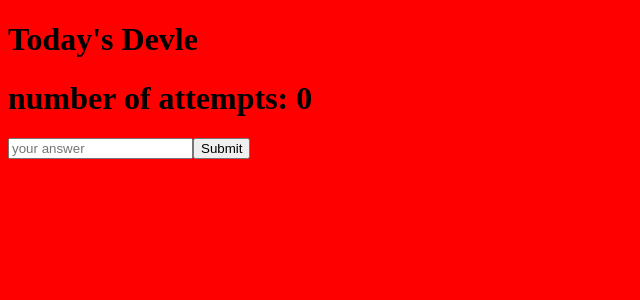
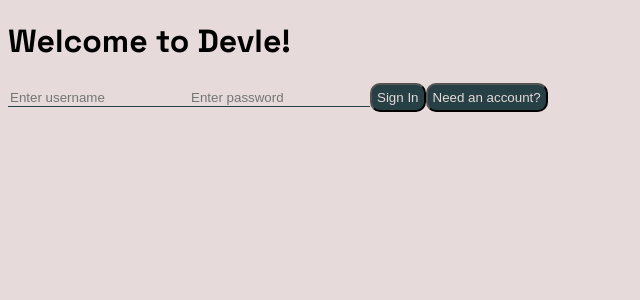
Before and after one commit to Mewtew-54/Devle, a React app: page / in a window 1280 px wide. Shown: the top 300 px of the page, without its empty margins (0-640 px from the left). Built offline with nearby package versions, Linux system fonts and the light colour scheme; no server answers.

Commit message:
fixed the algorithm logic in order to obscure and reveal the daily problem. Created routes for wins and losses.

```diff
--- a/client/App.js
+++ b/client/App.js
@@ -3,6 +3,8 @@ import { connect } from 'react-redux'
 import Home from './components/Home.jsx'
 import SignIn from './components/SignIn.jsx'
 import SignUp from './components/SignUp.jsx'
+import Popup from './components/Popup.jsx'
+import Win from './components/Win.jsx'
 import { BrowserRouter, Routes, Route } from 'react-router-dom'
 
 const App = (props) => {
@@ -10,9 +12,11 @@ const App = (props) => {
     <div>
       <BrowserRouter>
           <Routes>
-            <Route path='/' element={<Home />}/>
-            <Route path="/signin" element={<SignIn />}/>
+            <Route path='/' element={<SignIn />}/>
+            <Route path="/mainpage" element={<Home />}/>
             <Route path='/signup' element={<SignUp />}/>
+            <Route path='/popup' element={<Popup />}/>
+            <Route path='/win' element={<Win />}/>
           </Routes>
       </BrowserRouter>
     </div>
--- a/client/components/Home.jsx
+++ b/client/components/Home.jsx
@@ -1,7 +1,10 @@
-import React, { useState } from 'react';
+import React, { useState, useEffect } from 'react';
 import axios from 'axios';
 import state, { initialState, increment, reset, setDevle } from '../state';
 import { useDispatch, useSelector } from 'react-redux';
+import Popup from './Popup'
+import Win from './Win'
+import { useNavigate } from 'react-router-dom';
 
 // const devle = {
 // 	questionStrings: [
@@ -13,9 +16,12 @@ import { useDispatch, useSelector } from 'react-redux';
 // };
 
 const Home = () => {
-
+	const navigate = useNavigate();
 	const [devle, setDevle] = useState('');
-	const [attempt, setAttempt] = useState(1);
+	const [obscuredQuestion, setObscuredQuestion] = useState(devle);
+	const [indices, setIndices] = useState([]);
+	const [attempt, setAttempt] = useState(0);
+	const [show, setShow] = useState(false);
 	// const devle = useSelector(state => state.devl)
 	const attempts = useSelector((state) => state.attempts);
 	// console.log(attempts);
@@ -30,6 +36,11 @@ const Home = () => {
 	// };
 
 	// fetch the question
+
+	useEffect(() => {
+		setObscuredQuestion(obscured(devle, obscuredQuestion, getX(attempt)));
+	}, [ devle, attempt ])
+
 	axios.get('/api/')
 		.then((res) => {
 			// console.log(res.data[0].question);
@@ -37,38 +48,100 @@ const Home = () => {
 		})
 		.catch((err) => console.log(err));
 
+	let answer;
+	// answer
+	axios.get('/api/answer')
+		.then((res) => {
+			answer = res.data;
+		})
+		.catch((err) => console.log(err));
+
 	// obscure the question
 
-	const obscured = (devle, x) => {
+	// const indices = [];
+
+	const obscured = (devle, obscuredQuestion, x) => {
+		console.log('devle is ', devle)
+		// console.log('devle is: ', devle);
+		// console.log('x is: ', x);
 		// take our devle
+
+		//first iteration (obscuredQuestion === undefined), run obscured and set obscured question to result
+		//subsequent iterations, run obscured and set OQ to result
 		const dArr = devle.split(' ');
+		// console.log('dArr is: ', dArr);
 		// obscure x percentage based off of length
-		const totalWords = Math.abs(dArr.length - (dArr.length * x));
+		let totalWords = Math.floor(dArr.length - (dArr.length * x));
+		console.log('totalWords is: ', totalWords);
 		// loop through the devle arr and replace words with obscured version/remove
-		while (totalWords > 0){
-			dArr.splice(Math.floor(Math.random() * dArr.length), 1, '*');
-			totalWords -= 1;
+		// first iteration
+		if (attempt === 0){
+			// console.log('inside if conditional');
+			let indicesArr = [];
+			while (totalWords > 0){
+				let index = Math.floor(Math.random() * dArr.length)
+				if (!dArr[index].includes('_') && !dArr[index].includes('*')) {
+					// console.log('inside second conditional')
+					dArr.splice(index, 1, '*'.repeat(dArr[index].length));
+					totalWords -= 1;
+					indicesArr.push(index);
+
+					// indices.push(index);
+					// console.log("indicesArr is: ", indicesArr);
+				}
+			// setObscursedQuestion(dArr.join(' '));
 		}
-		// put together remaining words to be returned as string
+		setIndices(indicesArr);
+		console.log('state indices: ', indices)
 		return dArr.join(' ');
+		} else if (attempt < 5) {
+			console.log('indices: ', indices);
+			// grab a random index from our indices
+			const original = devle.split(' ');
+			const obscuredArr = obscuredQuestion.split(' ');
+			console.log('obscuredArr: ', obscuredArr);
+			let findIndex = indices[Math.floor(Math.random() * indices.length)];
+			console.log('findIndex: ', findIndex);
+
+			setIndices((prev) => {
+				// prev.splice(indices.indexOf(findIndex), 1);
+				return prev.filter(el => el !== findIndex);
+			});
+			// find the original word in our original devle
+			// replace the same index with original word
+			obscuredArr[findIndex] = original[findIndex];
+			return obscuredArr.join(' ');
+			// unobscure
+			// loop obsuredQuestion, check for *
+		} else return devle;
+		// // put together remaining words to be returned as string
+		// setObscuredQuestion(dArr.join(' '));
+		// return dArr.join(' ');
 	}
 
+	// console.log(obscured(devle, getX(attempt)));
 	// generate the percentage
 
 	const getX = (attempt) => {
-		let x = 0.9;
-		if (attempt === 1){
+		let x;
+		if (attempt === 0){
+			x = 0.4;
+		} else if (attempt === 1){
+			x = 0.5;
+		} else if (attempt === 2){
+			x = 0.6;
+		} else if (attempt === 3){
+			x = 0.7;
+		} else if (attempt === 4){
 			x = 0.8;
-		} else if (attempt === 2){
-			x = 0.7;
-		} else if (attempt === 3){
-			x = 0.6;
-		} else if (attempt === 4){
-			x = 0.5;
 		} else if (attempt === 5){
-			x = 0.4;
+			x = 0.9;
 		}
 		return x;
+	}
+
+	if (attempt === 5){
+		navigate('/popup');
 	}
 
 	// check if user input is correct
@@ -79,22 +152,28 @@ const Home = () => {
 		axios.post('/api/guess', userData)
 			.then((res) => {
 				console.log('res data: ', res.data);
-				(!res.data) ? setAttempt(attempt+1) : console.log('winner winner');
+				(answer == userData) ?
+
+					navigate('/win') :
+					setAttempt(attempt + 1);
+				// (!res.data) ? setAttempt(attempt+1) : console.log('winner winner');
 				console.log('attempt: ', attempt);
 			})
 			.catch((err) => console.log(err));
 	}
 
+	// const obscuredQ = (obscured(devle, getX(attempt)));
+
 	return (
 		<div>
-			<h1>Today's Devle</h1>
-			<h1> number of attempts: {attempts} </h1>
+			<h1>Devle</h1>
+			<h1> number of attempts: {attempt} </h1>
 			<div>
-				<div>{devle}</div>
+				<div>{obscuredQuestion}</div>
 			</div>
 			<form onSubmit={guess}>
 					<input type="text" name="name" id='guess' placeholder='your answer' />
-				<input type="submit" value="Submit" />
+				<button type="submit" value="Submit"> guess </button>
 			</form>
 		</div>
 	);
--- a/client/components/Popup.jsx
+++ b/client/components/Popup.jsx
@@ -0,0 +1,29 @@
+import React, { useState, useEffect } from 'react';
+import axios from 'axios';
+
+const Popup = (props) => {
+
+  const [answer, setAnswer] = useState('');
+
+  useEffect(() => {
+    axios.get('/api/answer')
+		.then((res) => {
+      console.log(res.data);
+			setAnswer(res.data);
+      console.log('answer is: ', answer);
+      console.log('typeof answer is: ', typeof answer);
+		})
+		.catch((err) => console.log(err));
+  }, [])
+
+  return (
+    <div className='popup'>
+      <div className='popup-content'>
+        <h2>Better luck next time!</h2>
+        <div>answer: {answer}</div>
+      </div>
+    </div>
+  )
+}
+
+export default Popup;
--- a/client/components/SignIn.jsx
+++ b/client/components/SignIn.jsx
@@ -10,7 +10,7 @@ const SignIn = () => {
             password: document.getElementById('password').value ,
         }
         axios.post('/api/signin', userData);
-        navigate('/');
+        navigate('/mainpage');
     }
     return (
         <div className="home">
@@ -18,7 +18,7 @@ const SignIn = () => {
                 <h1 className="welcomeMessage">Welcome to Devle!</h1>
                 <form className="form" onSubmit={submitHandler}>
                     <label className="username">
-                        <input type="text" name="username" id="username" placeholder="enter username" />
+                        <input type="text" name="username" id="username" placeholder="Enter username" />
                     </label>
                     <label className="password">
                         <input type="password" name="password" id="password" placeholder="Enter password" />
--- a/client/components/SignUp.jsx
+++ b/client/components/SignUp.jsx
@@ -11,7 +11,7 @@ const SignUp = (props) => {
       email: document.getElementById('email').value
     }
     axios.post('/api/signup', userData);
-    navigate('/signin');
+    navigate('/');
 
   }
   // if (this.props.redirect) {
@@ -21,11 +21,10 @@ const SignUp = (props) => {
         <div className="home">
         <div className="welcome" data-testid="SignUp">
           <h1 className="welcomeMessage">Welcome to Devle!</h1>
-          <h2></h2>
 
           <form className="form" onSubmit={submitHandler}>
             <label className="username">
-              <input type="text" name="username" id="username" placeholder="enter username" />
+              <input type="text" name="username" id="username" placeholder="Enter username" />
             </label>
             <label className="email">
               <input type="email" name="email" id="email" placeholder="your@email.here" />
@@ -40,8 +39,8 @@ const SignUp = (props) => {
             <button className="link" id="submitBtn" type="submit">
               Sign Up
             </button>
-            <button className="link needAccount">
-              <Link id='link' to='/signin'>Already have an account?</Link>
+            <button className="link">
+              <Link id='link' to='/'>Already have an account?</Link>
             </button>
           </form>
         </div>
--- /dev/null
+++ b/client/components/Win.jsx
@@ -0,0 +1,14 @@
+import React from 'react';
+
+const Win = props => {
+
+  return (
+    <div className='popup'>
+      <div className='popup-content'>
+        <h2>You are correct! Great job!</h2>
+      </div>
+    </div>
+  )
+}
+
+export default Win;
--- a/client/style.css
+++ b/client/style.css
@@ -1,3 +1,26 @@
+@import url('https://fonts.googleapis.com/css2?family=Space+Grotesk:wght@400;500;700&display=swap');
+
 body {
-    background-color: red;
+    background-color:   #E6DADA;
+    font-family: 'Space Grotesk', sans-serif;
 }
+a:link{
+    text-decoration: none;
+    color: #E6DADA;
+}
+
+a {
+    color: #E6DADA;
+}
+button {
+    padding: 5px;
+    border-radius: 10px;
+    background-color: #274046;
+    cursor: pointer;
+    color: #E6DADA
+}
+input {
+    background-color: transparent;
+    border: none;
+    border-bottom: 1px solid #274046;
+}
```
